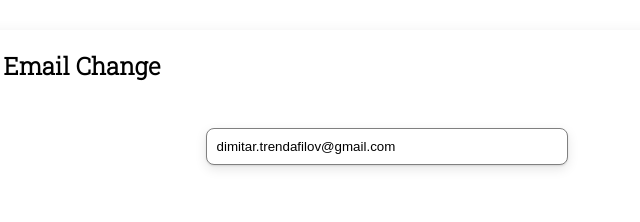
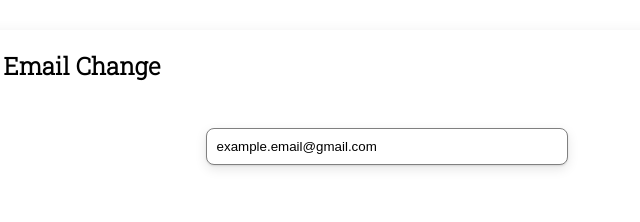
Before and after one commit to donev-stan/Academy, a plain HTML site: page JavaScript/Task-02/index.html in a window 1280 px wide. Shown: the top 222 px of the page, 403-1043 px from the left. Drawn offline with Linux system fonts and the light colour scheme.

Commit message:
finished

```diff
--- a/JavaScript/Task-02/index.html
+++ b/JavaScript/Task-02/index.html
@@ -59,7 +59,7 @@
 
                     <div class="task-content">
                         <div class="input-container">
-                            <input type="email" value="dimitar.trendafilov@gmail.com" name="email-input">
+                            <input type="email" value="example.email@gmail.com" name="email-input">
                             <div class="error-message task-01"></div>
                         </div>
 
```
